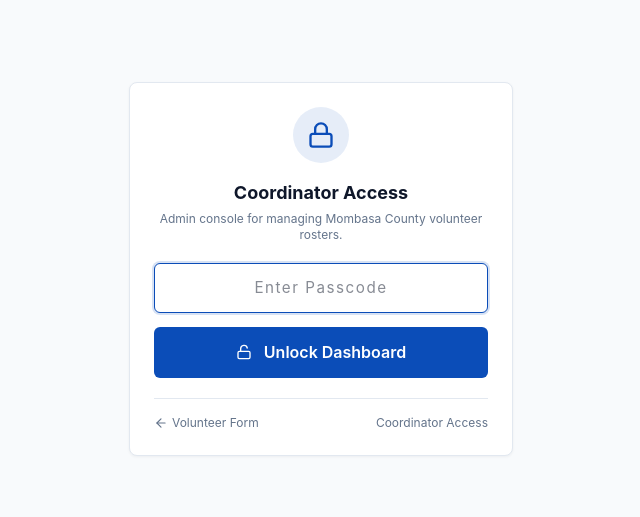
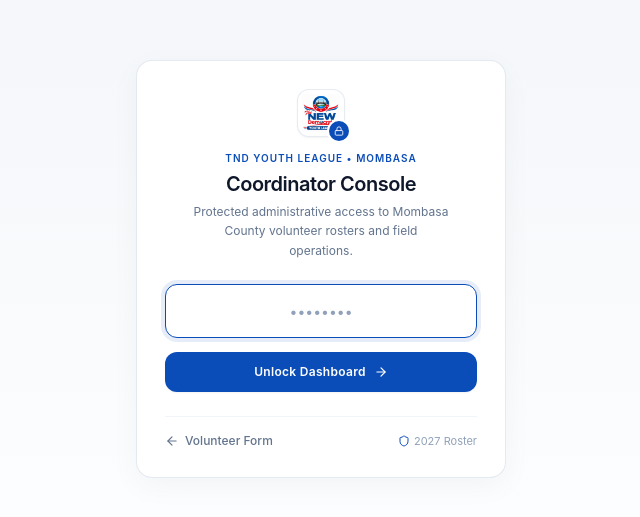
Before and after one commit to reinnh/mombasa, a Next.js app: page /admin in a window 1280 px wide. Shown: the part 131-648 px from the top of the page, without its empty margins (319-959 px from the left). Built offline with nearby package versions, Linux system fonts and the light colour scheme.

Commit message:
feat: add platform  base styles

```diff
--- a/src/app/admin/page.tsx
+++ b/src/app/admin/page.tsx
@@ -14,6 +14,7 @@ import {
   MapPin,
   RefreshCw,
   ArrowLeft,
+  ArrowRight,
   X,
   ExternalLink,
   ChevronRight,
@@ -209,47 +210,78 @@ export default function AdminDashboardPage() {
   // If not authenticated, show sleek iOS passcode screen
   if (!isAuthenticated) {
     return (
-      <div className="min-h-screen bg-[#f8fafc] text-[#0f172a] flex items-center justify-center p-4 selection:bg-[#0B4DB8]/15 selection:text-[#0B4DB8]">
-        <div className="ios-card max-w-sm w-full p-6 text-center animate-in fade-in duration-200 border-[#e2e8f0]">
-          <div className="w-14 h-14 rounded-full bg-[#0B4DB8]/10 text-[#0B4DB8] flex items-center justify-center mx-auto mb-4">
-            <Lock className="w-7 h-7" />
+      <div className="min-h-screen bg-gradient-to-b from-slate-100/60 via-[#f8fafc] to-white text-[#0f172a] flex items-center justify-center p-4 selection:bg-[#0B4DB8]/15 selection:text-[#0B4DB8]">
+        <div className="w-full max-w-[370px] bg-white rounded-2xl border border-slate-200/90 shadow-[0_8px_30px_rgb(0,0,0,0.04)] p-6 sm:p-7 animate-in fade-in duration-200">
+          {/* Header & Logo */}
+          <div className="flex flex-col items-center text-center mb-6">
+            <div className="relative mb-3.5">
+              <div className="w-12 h-12 rounded-xl bg-white border border-slate-200/80 shadow-xs flex items-center justify-center overflow-hidden p-1">
+                <img
+                  src="/images/tnd-logo.jpg"
+                  alt="TND Logo"
+                  className="w-full h-full object-contain"
+                />
+              </div>
+              <div className="absolute -bottom-1 -right-1 w-5 h-5 rounded-full bg-[#0B4DB8] text-white flex items-center justify-center shadow-xs ring-2 ring-white">
+                <Lock className="w-2.5 h-2.5" />
+              </div>
+            </div>
+
+            <span className="text-[10px] font-semibold text-[#0B4DB8] tracking-widest uppercase mb-1">
+              TND Youth League &bull; Mombasa
+            </span>
+            <h1 className="text-xl font-semibold tracking-tight text-slate-900">
+              Coordinator Console
+            </h1>
+            <p className="text-xs text-slate-500 mt-1 max-w-[260px] leading-relaxed">
+              Protected administrative access to Mombasa County volunteer rosters and field operations.
+            </p>
           </div>
 
-          <h2 className="text-lg font-bold text-[#0f172a]">Coordinator Access</h2>
-          <p className="text-xs text-[#64748b] mt-1 mb-5">
-            Admin console for managing Mombasa County volunteer rosters.
-          </p>
-
-          {authError && (
-            <div className="bg-red-50 text-red-700 text-xs p-2.5 rounded-lg mb-4 border border-red-200">
-              {authError}
-            </div>
-          )}
-
+          {/* Form */}
           <form onSubmit={handleUnlock} className="space-y-3.5">
             <div>
               <input
                 type="password"
                 value={passcode}
-                onChange={(e) => setPasscode(e.target.value)}
-                placeholder="Enter Passcode"
-                className="ios-input text-center text-lg tracking-widest"
+                onChange={(e) => {
+                  setPasscode(e.target.value);
+                  if (authError) setAuthError("");
+                }}
+                placeholder="••••••••"
+                className="w-full text-center text-lg tracking-[0.35em] font-mono py-3 px-4 bg-slate-50/70 hover:bg-slate-50 focus:bg-white border border-slate-200 focus:border-[#0B4DB8] rounded-xl outline-none transition-all duration-200 focus:ring-4 focus:ring-[#0B4DB8]/10 text-slate-900 placeholder:tracking-normal placeholder:font-sans placeholder:text-slate-400 placeholder:text-sm"
                 autoFocus
               />
             </div>
 
-            <button type="submit" className="ios-button-primary">
-              <Unlock className="w-4 h-4 mr-1" />
-              Unlock Dashboard
+            {authError && (
+              <div className="text-xs text-[#E51A24] bg-[#E51A24]/8 border border-[#E51A24]/20 py-2 px-3 rounded-lg text-center font-medium animate-in fade-in duration-150">
+                {authError}
+              </div>
+            )}
+
+            <button
+              type="submit"
+              className="w-full py-3 px-4 rounded-xl bg-[#0B4DB8] hover:bg-[#083B8F] active:scale-[0.98] text-white text-xs font-semibold tracking-wide transition-all duration-150 flex items-center justify-center gap-2 shadow-xs select-none cursor-pointer"
+            >
+              <span>Unlock Dashboard</span>
+              <ArrowRight className="w-3.5 h-3.5" />
             </button>
           </form>
 
-          <div className="mt-5 pt-4 border-t border-[#e2e8f0] flex items-center justify-between text-xs">
-            <Link href="/" className="text-[#64748b] hover:text-[#0f172a] flex items-center gap-1">
+          {/* Clean Footer */}
+          <div className="mt-6 pt-4 border-t border-slate-100 flex items-center justify-between text-xs">
+            <Link
+              href="/"
+              className="text-slate-500 hover:text-slate-900 transition-colors flex items-center gap-1.5 font-medium"
+            >
               <ArrowLeft className="w-3.5 h-3.5" />
-              Volunteer Form
+              <span>Volunteer Form</span>
             </Link>
-            <span className="text-[#64748b]">Coordinator Access</span>
+            <span className="flex items-center gap-1 text-[11px] text-slate-400">
+              <Shield className="w-3 h-3 text-[#0B4DB8]" />
+              <span>2027 Roster</span>
+            </span>
           </div>
         </div>
       </div>
--- a/src/app/globals.css
+++ b/src/app/globals.css
@@ -28,28 +28,34 @@
 
   button, a, input, select {
     -webkit-tap-highlight-color: transparent;
+    touch-action: manipulation;
   }
 }
 
-/* Crisp Clean Card & Form Elements */
+/* Authentic iOS Fluid Curves & Interactions */
 .ios-card {
   background: #ffffff;
   border: 1px solid #e2e8f0;
-  border-radius: 0.5rem;
-  box-shadow: 0 1px 3px 0 rgba(15, 23, 42, 0.05);
-  transition: all 0.2s ease;
+  border-radius: 0.625rem;
+  box-shadow: 0 1px 3px 0 rgba(15, 23, 42, 0.04);
+  transition: border-color 0.2s cubic-bezier(0.32, 0.72, 0, 1), box-shadow 0.2s cubic-bezier(0.32, 0.72, 0, 1);
 }
 
 .ios-input {
   background: #ffffff;
   border: 1px solid #cbd5e1;
-  border-radius: 0.375rem;
+  border-radius: 0.45rem;
   padding: 0.75rem 0.875rem;
   font-size: 0.95rem;
   color: #0f172a;
-  transition: all 0.15s ease-in-out;
+  transition: border-color 0.2s cubic-bezier(0.32, 0.72, 0, 1), box-shadow 0.2s cubic-bezier(0.32, 0.72, 0, 1), transform 0.15s ease-out;
   outline: none;
   width: 100%;
+}
+
+.ios-input:focus {
+  border-color: #0B4DB8;
+  box-shadow: 0 0 0 3px rgba(11, 77, 184, 0.12);
 }
 
 /* High-priority padding for inputs/selects with left icons so placeholders never overlap */
@@ -58,7 +64,7 @@
 .ios-input.pl-10,
 .ios-input.pl-11,
 .ios-input.pl-9 {
-  padding-left: 2.75rem !important; /* 44px: leaves ample room after 16px icon */
+  padding-left: 2.75rem !important;
 }
 
 .ios-select-icon {
@@ -66,23 +72,20 @@
   padding-right: 2.25rem !important;
 }
 
-.ios-input:focus {
-  border-color: #0B4DB8;
-  box-shadow: 0 0 0 2px rgba(11, 77, 184, 0.16);
-}
-
 .ios-button-primary {
   background-color: #0B4DB8;
   color: #ffffff;
   font-weight: 600;
-  border-radius: 0.375rem;
+  border-radius: 0.45rem;
   padding: 0.85rem 1.25rem;
   display: flex;
   align-items: center;
   justify-content: center;
   gap: 0.5rem;
   width: 100%;
-  transition: all 0.15s ease;
+  box-shadow: 0 1px 2px 0 rgba(11, 77, 184, 0.2);
+  transition: background-color 0.18s cubic-bezier(0.32, 0.72, 0, 1), transform 0.12s cubic-bezier(0.32, 0.72, 0, 1), box-shadow 0.18s ease-out;
+  user-select: none;
 }
 
 .ios-button-primary:hover {
@@ -90,8 +93,9 @@
 }
 
 .ios-button-primary:active {
-  transform: scale(0.99);
+  transform: scale(0.975);
   background-color: #062E70;
+  box-shadow: none;
 }
 
 .ios-button-secondary {
@@ -99,18 +103,30 @@
   color: #0B4DB8;
   font-weight: 600;
   border: 1px solid #d6e2f0;
-  border-radius: 0.375rem;
+  border-radius: 0.45rem;
   padding: 0.8rem 1.25rem;
   display: flex;
   align-items: center;
   justify-content: center;
   gap: 0.5rem;
-  transition: all 0.15s ease;
+  transition: background-color 0.18s cubic-bezier(0.32, 0.72, 0, 1), transform 0.12s cubic-bezier(0.32, 0.72, 0, 1);
+  user-select: none;
 }
 
 .ios-button-secondary:active {
-  transform: scale(0.99);
+  transform: scale(0.975);
   background-color: #dbe7f6;
+}
+
+/* Touch-first station pills with iOS tactile spring feedback */
+.ios-pill-touch {
+  transition: transform 0.12s cubic-bezier(0.32, 0.72, 0, 1), background-color 0.15s ease-out, border-color 0.15s ease-out, box-shadow 0.15s ease-out;
+  user-select: none;
+  -webkit-touch-callout: none;
+}
+
+.ios-pill-touch:active {
+  transform: scale(0.94);
 }
 
 /* Clean standard scrollbars */
@@ -123,7 +139,7 @@
 }
 ::-webkit-scrollbar-thumb {
   background: #cbd5e1;
-  border-radius: 2px;
+  border-radius: 3px;
 }
 ::-webkit-scrollbar-thumb:hover {
   background: #94a3b8;
```
Also changed, not shown: src/app/page.tsx (+32 -36 lines), 1 other file (tests, documents, lock files or other folders).
